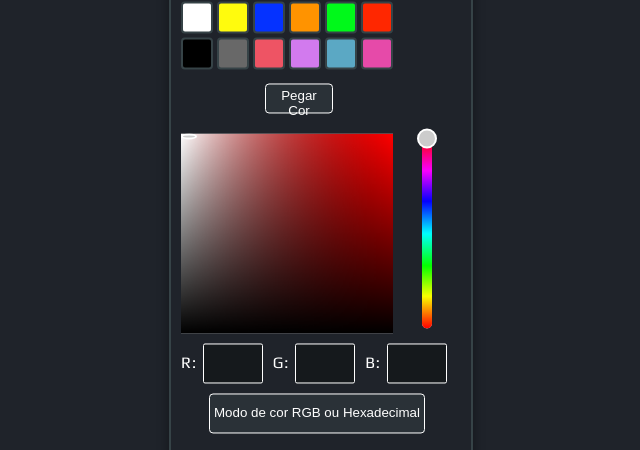
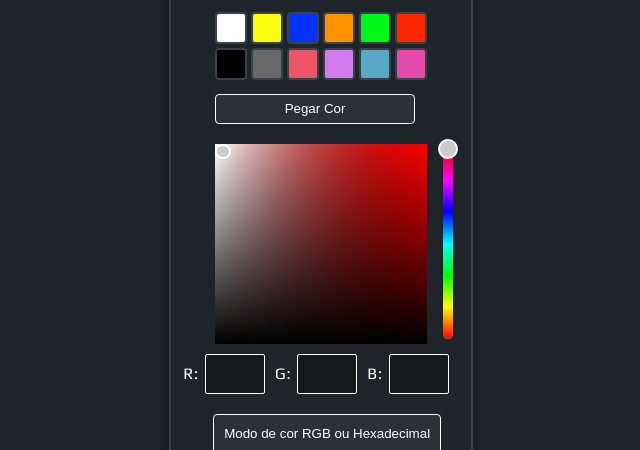
Before and after one commit to Jorge-Marcelo/Seletor-de-Cores, a plain HTML site: page index.html in a window 1280 px wide. Shown: the part 93-543 px from the top of the page, without its empty margins (319-959 px from the left). Drawn offline with Linux system fonts and the light colour scheme.

Commit message:
Corrigindo erros  style.css

```diff
--- a/css/style.css
+++ b/css/style.css
@@ -13,10 +13,12 @@ width: 300px;
 border-radius: 8px;
 border: 2px solid #364347;
 box-shadow: 0 4px 12px rgba(0, 0, 0, 0.4);
-position: absolute;
-top: 50%;
-left: 50%;
-transform: translate(-50%, -50%);
+display: flex;
+flex-direction: column;
+align-items: center;
+justify-content: center;
+margin: auto;
+margin-top: 20px;
 }
 
 .painel-row {
@@ -40,6 +42,15 @@ background: #15191c;
 padding: 8px;
 text-align: center;
 font-size: 1.5em;
+width: 280px;
+}
+
+.Title3 {
+background: #15191c;
+padding: 8px;
+text-align: center;
+font-size: 1.3em;
+width: 280px;
 }
 
 .Title2 {
@@ -47,6 +58,7 @@ background: #15191c;
 padding: 8px;
 text-align: center;
 font-size: 1.3em;
+width: 280px;
 }
 
 .efect-title {
@@ -110,14 +122,14 @@ pointer-events: none;
 z-index: 2;
 border: 2px solid #fff;
 transition: all 0.2s ease;
+width: 15px;
+height: 15px;
 }
 
 .color-cursor.dragging {
 transition: none;
 }
 .color-cursor#spectrum-cursor {
-width: 30px;
-height: 30px;
 margin-left: -15px;
 margin-top: -15px;
 top: 0;
@@ -125,7 +137,7 @@ left: 0;
 }
 .color-cursor#hue-cursor {
 top: 0;
-left: 50%;
+left: 600%;
 height: 20px;
 width: 20px;
 margin-top: -10px;
@@ -137,6 +149,7 @@ position: relative;
 width: 212px;
 height: 200px;
 overflow: hidden;
+cursor: pointer;
 }
 #spectrum-canvas {
 position: absolute;
@@ -147,6 +160,7 @@ left: 0;
 right: 0;
 bottom: 0;
 background: #ccc;
+cursor: pointer;
 }
 .hue-map {
 position: absolute;
@@ -154,17 +168,19 @@ top: 5px;
 bottom: 5px;
 right: 29px;
 width: 10px;
+cursor: pointer;
 }
 #hue-canvas {
 border-radius: 8px;
 position: absolute;
 top: 0;
-left: 0;
+left: 550%;
 right: 0;
 bottom: 0;
 width: 100%;
 height: 100%;
 background: #ccc;
+cursor: pointer;
 }
 
 .button {
@@ -184,9 +200,11 @@ background: #262c31;
 
 .button.eyedropper {
 position: relative;
-left: 30%;
-top: 0;
-width: 68px;
+display: flex;
+flex-direction: column;
+align-items: center;
+justify-content: center;
+width: 200px;
 height: 30px;
 margin: 10px 0;
 border: 1px solid white;
@@ -197,14 +215,16 @@ display: block;
 padding: 6px;
 width: 200px;
 margin: 10px auto 0;
+border: 1px solid white;
 }
 .button.mode-toggle {
 width: auto;
 height: 40px;
 border: 1px solid white;
+margin: 20px 0;
+padding: 10px;
 position: relative;
-left: 10%;
-margin: 10px 0;
+left: 30px;
 }
 
 .valor-campos {
@@ -233,6 +253,7 @@ text-align: center;
 color: #ffffff;
 font-size: 1rem;
 display: block;
+cursor: pointer;
 }
 
 .campos-rgb .grupo-campos {
@@ -243,6 +264,7 @@ align-items: center;
 .campos-rgb .campo-input {
 width: 60px;
 margin-right: 10px;
+cursor: pointer;
 }
 
 .campo-hex .campo-input {
@@ -285,5 +307,12 @@ cursor: pointer;
 .social:hover {
 transition: all 1s ease-in;
 transform: rotateY(360deg);
-background: linear-gradient(120deg, #ff00aa, rgb(255, 0, 98), rgb(255, 0, 191));
+background: linear-gradient(
+360deg,
+#ff0000,
+rgb(255, 94, 0),
+rgb(0, 255, 76),
+#008cff,
+#001aff
+);
 }
```
